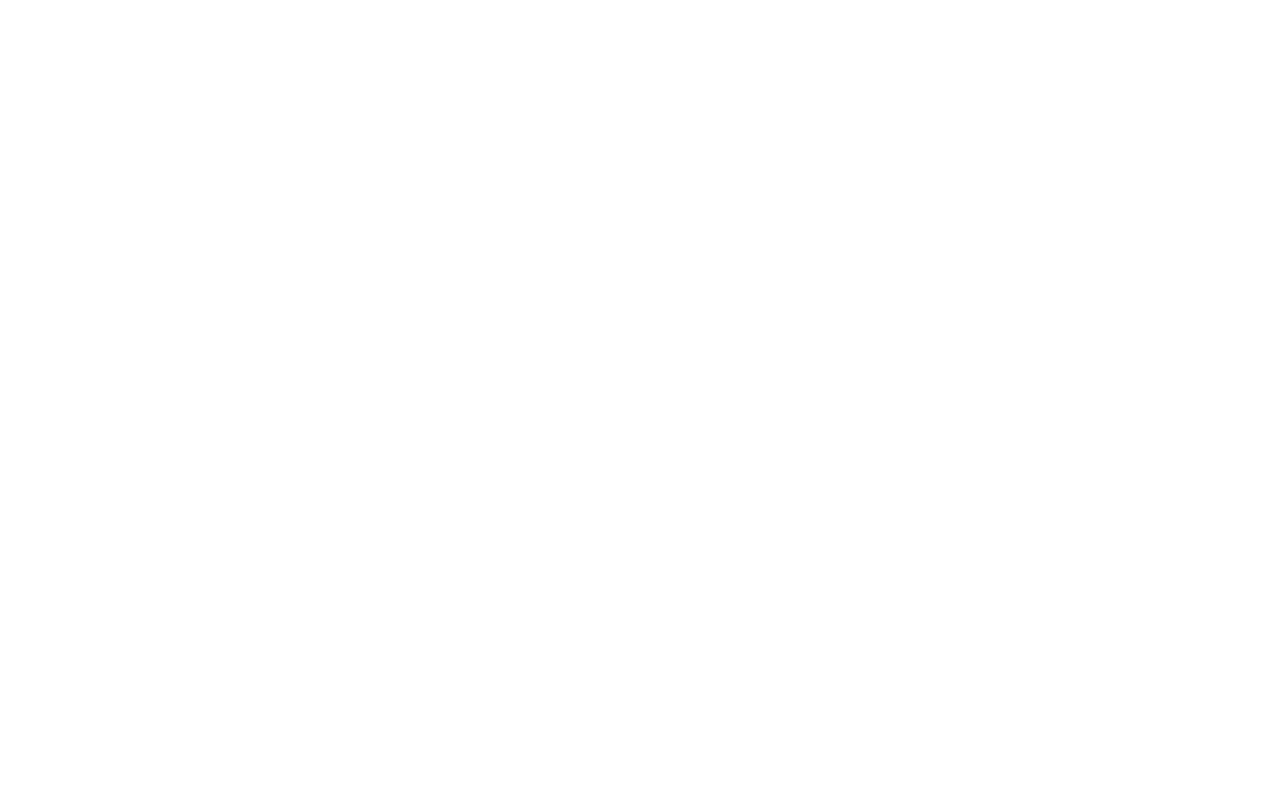
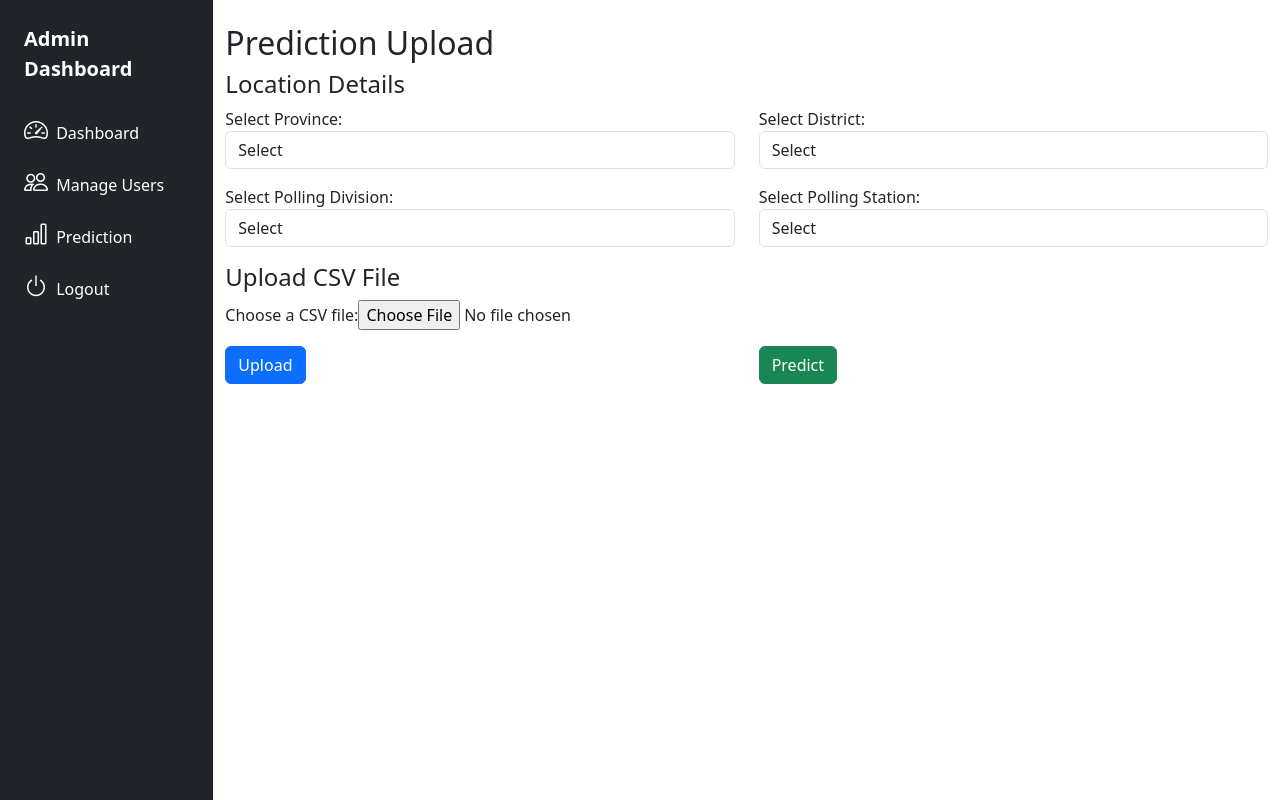
Before and after one commit to WarunaDisanayaka/React-user-data-collection, a React (Create React App) app in the folder react_ai/: page /prediction in a window 1280 px wide. Before the commit this address had no page. Built offline with nearby package versions, Linux system fonts and the light colour scheme.

Commit message:
prediction section front end added

```diff
--- a/react_ai/src/App.jsx
+++ b/react_ai/src/App.jsx
@@ -6,6 +6,7 @@
 import User from './User';
 import Home from './Home';
 import Addusers from './Addusers';
+import Prediction from './Prediction';
 
 function App() {
   return (
@@ -15,6 +16,7 @@
         <Route path='/users' element={<User/>}></Route>
         <Route path='/home' element={<Home/>}></Route>
         <Route path='/create' element={<Addusers/>}></Route>
+        <Route path='/prediction' element={<Prediction/>}></Route>
     </Route>
     <Route path='/login' element={<Login/>}></Route>
 </Routes>
--- a/react_ai/src/Dashboard.jsx
+++ b/react_ai/src/Dashboard.jsx
@@ -31,7 +31,7 @@
 									<i className="fs-4 bi-people"></i> <span className="ms-1 d-none d-sm-inline">Manage Users</span> </Link>
 							</li>
                             <li>
-								<Link to="/users" className="nav-link px-0 align-middle text-white">
+								<Link to="/prediction" className="nav-link px-0 align-middle text-white">
                                 <i className="fs-4 bi bi-bar-chart"></i> <span className="ms-1 d-none d-sm-inline">Prediction</span> </Link>
 							</li>
 
--- /dev/null
+++ b/react_ai/src/Prediction.jsx
@@ -0,0 +1,110 @@
+import React, { useState } from 'react';
+
+function Prediction() {
+  const [selectedProvince, setSelectedProvince] = useState('');
+  const [selectedDistrict, setSelectedDistrict] = useState('');
+  const [selectedDivision, setSelectedDivision] = useState('');
+  const [selectedStation, setSelectedStation] = useState('');
+  const [csvFile, setCsvFile] = useState(null);
+
+  // Mock data for select options
+  const provinces = ['Province A', 'Province B', 'Province C'];
+  const districts = ['District X', 'District Y', 'District Z'];
+  const divisions = ['Division 1', 'Division 2', 'Division 3'];
+  const stations = ['Station A', 'Station B', 'Station C'];
+
+  const handleCsvFileChange = (e) => {
+    const file = e.target.files[0];
+    setCsvFile(file);
+  };
+
+  const handleUpload = () => {
+    // Handle the upload logic here
+    console.log('Upload button clicked');
+    console.log('Selected Province:', selectedProvince);
+    console.log('Selected District:', selectedDistrict);
+    console.log('Selected Division:', selectedDivision);
+    console.log('Selected Station:', selectedStation);
+    console.log('CSV File:', csvFile);
+  };
+
+  return (
+    <div className="container mt-4">
+      <h2>Prediction Upload</h2>
+      <div className="section">
+        <h4>Location Details</h4>
+        <div className="row">
+          <div className="col-md-6">
+            <label>Select Province:</label>
+            <select className="form-control" value={selectedProvince} onChange={(e) => setSelectedProvince(e.target.value)}>
+              <option value="">Select</option>
+              {provinces.map((province, index) => (
+                <option key={index} value={province}>
+                  {province}
+                </option>
+              ))}
+            </select>
+          </div>
+          <div className="col-md-6">
+            <label>Select District:</label>
+            <select className="form-control" value={selectedDistrict} onChange={(e) => setSelectedDistrict(e.target.value)}>
+              <option value="">Select</option>
+              {districts.map((district, index) => (
+                <option key={index} value={district}>
+                  {district}
+                </option>
+              ))}
+            </select>
+          </div>
+        </div>
+        <div className="row mt-3">
+          <div className="col-md-6">
+            <label>Select Polling Division:</label>
+            <select className="form-control" value={selectedDivision} onChange={(e) => setSelectedDivision(e.target.value)}>
+              <option value="">Select</option>
+              {divisions.map((division, index) => (
+                <option key={index} value={division}>
+                  {division}
+                </option>
+              ))}
+            </select>
+          </div>
+          <div className="col-md-6">
+            <label>Select Polling Station:</label>
+            <select className="form-control" value={selectedStation} onChange={(e) => setSelectedStation(e.target.value)}>
+              <option value="">Select</option>
+              {stations.map((station, index) => (
+                <option key={index} value={station}>
+                  {station}
+                </option>
+              ))}
+            </select>
+          </div>
+        </div>
+      </div>
+      <div className="section mt-3">
+        <h4>Upload CSV File</h4>
+        <div className="row">
+          <div className="col-md-6">
+            <label>Choose a CSV file:</label>
+            <input type="file" className="form-control-file" accept=".csv" onChange={handleCsvFileChange} />
+          </div>
+        </div>
+      </div>
+      <div className="row mt-3">
+        <div className="col-md-6">
+          <button className="btn btn-primary" onClick={handleUpload}>
+            Upload
+          </button>
+        </div>
+        <div className="col-md-6">
+          <button className="btn btn-success" >
+            Predict
+          </button>
+        </div>
+      </div>
+    </div>
+  );
+}
+
+export default Prediction;
```
